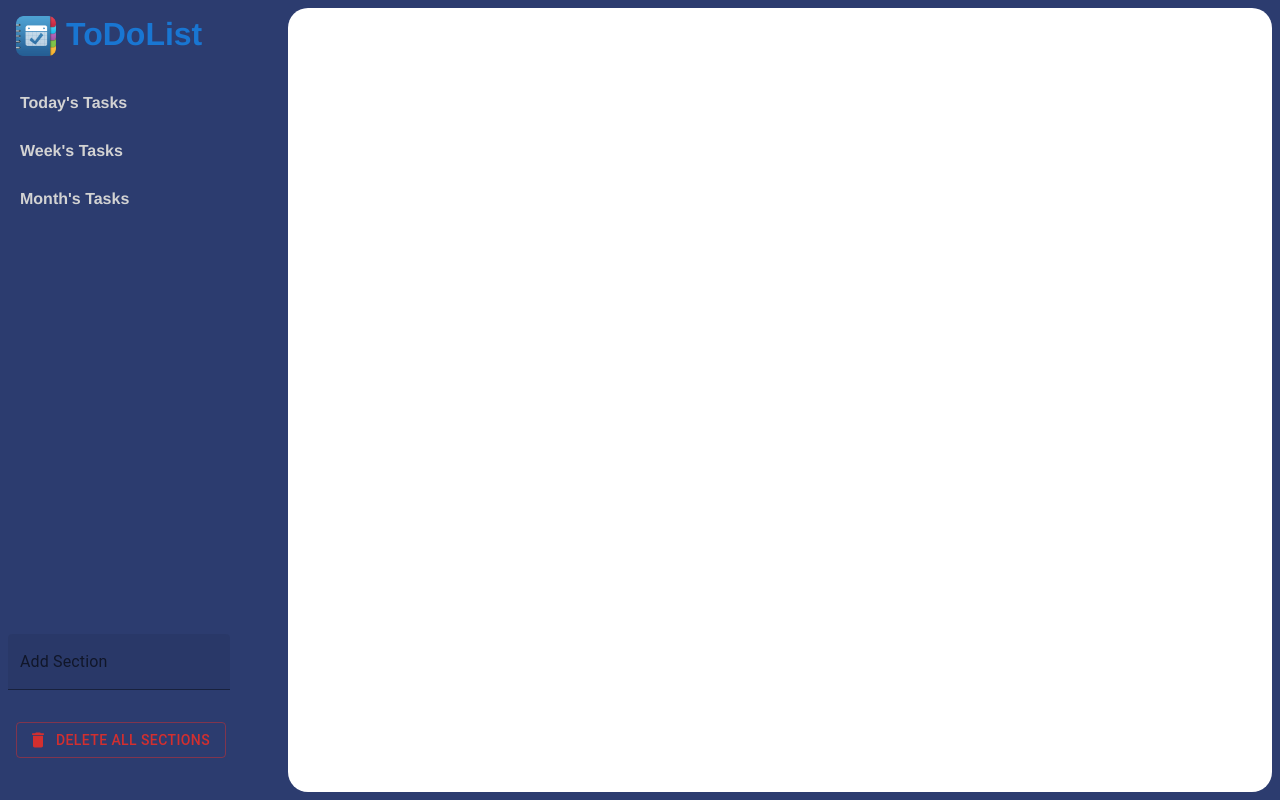
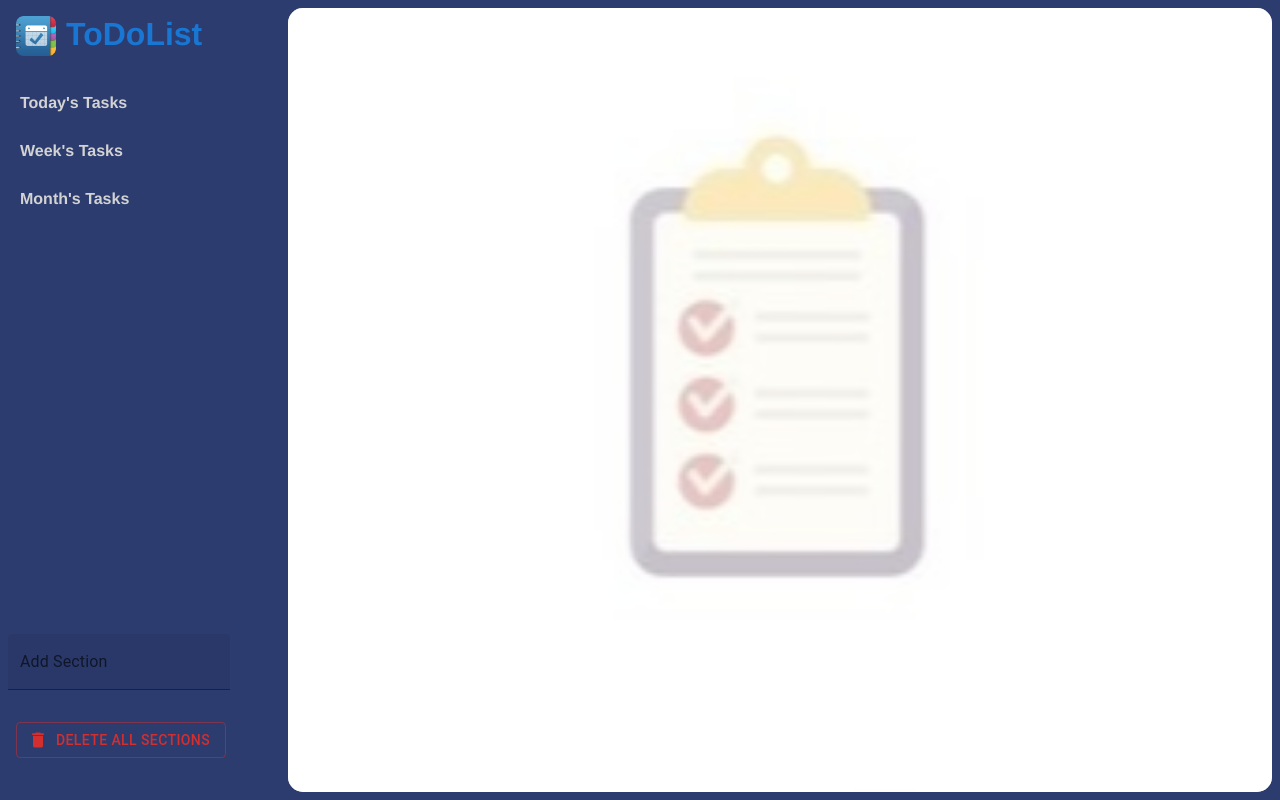
Before and after one commit to AbdelrahmanAshoar/notes, a React (Create React App) app: page / in a window 1280 px wide. Built offline with nearby package versions, Linux system fonts and the light colour scheme.

Commit message:
first commit

```diff
--- /dev/null
+++ b/src/Components/AlertProvider.js
@@ -0,0 +1,23 @@
+import { useContext, createContext, useState } from "react";
+import SuccessAlert from "./SuccessAlert";
+const AlertContext = createContext();
+export const useAlert = () => useContext(AlertContext);
+
+export const AlertProvider = ({ children }) => {
+  const [open, setOpen] = useState(false);
+
+
+  const handleClick = () => {
+    setOpen(true);
+    setTimeout(() => {
+      setOpen(false);
+    }, 2000);
+  };
+
+  return (
+    <AlertContext.Provider value={{handleClick}}>
+      {children}
+      <SuccessAlert open={open}/>
+    </AlertContext.Provider>
+  );
+};
--- a/src/Components/AppBody.css
+++ b/src/Components/AppBody.css
@@ -1,9 +1,9 @@
-h1{
+h1 {
   color: #1976d2;
   padding-bottom: 5px;
   align-self: center;
 }
-h2{
+h2 {
   color: #1976d2;
   width: 200px;
 }
@@ -13,13 +13,25 @@ h2{
   display: grid;
   grid-template-columns: auto 1fr;
   height: calc(100vh);
+
 }
 .header {
   padding: 16px;
   display: flex;
   gap: 10px;
 }
-
+.home{
+  background: url("../logo1.png") no-repeat 50% 20%  ;
+  background-size: 80%;
+  width: 100%;
+  height: 100%;
+  div{
+    width: 100%;
+    height: 100%;
+    border-radius: 15px;
+    background: rgba(255, 255, 255, .7);
+  }
+}
 .section {
   padding-inline: 20px;
 }
@@ -29,12 +41,11 @@ h2{
   justify-content: space-between;
   align-items: center;
 }
-.section-body{
+.section-body {
   height: 450px;
   margin-bottom: 38px;
   overflow-y: auto;
 }
-
 
 /* For WebKit browsers */
 .section-body::-webkit-scrollbar {
@@ -43,23 +54,26 @@ h2{
 /* Track */
 .section-body::-webkit-scrollbar-track {
   background: #d1d1d1;
-  /* border-radius: 10px; */
 }
 /* Handle */
 .section-body::-webkit-scrollbar-thumb {
   background: rgb(8, 3, 99);
   background: linear-gradient(
-    180deg,rgb(188, 121, 255) 6%,rgb(251, 0, 238) 100%
+    180deg,
+    rgb(188, 121, 255) 6%,
+    rgb(251, 0, 238) 100%
   );
-  /* border-radius: 10px; */
 }
 /* Handle on hover */
 .section-body::-webkit-scrollbar-thumb:hover {
   background: rgb(2, 0, 36);
   background: linear-gradient(
-    180deg,rgb(162, 104, 219) 6%,rgb(194, 0, 185) 100%
-  );}
+    180deg,
+    rgb(162, 104, 219) 6%,
+    rgb(194, 0, 185) 100%
+  );
+}
 
- .MuiToggleButtonGroup-groupedHorizontal {
-  color:rgb(155, 155, 155);
+.MuiToggleButtonGroup-groupedHorizontal {
+  color: rgb(155, 155, 155);
 }
--- a/src/Components/AppBody.js
+++ b/src/Components/AppBody.js
@@ -4,13 +4,14 @@ import { Routes, Route, Link } from "react-router-dom";
 import "./AppBody.css";
 import task from "../tasks.png";
 
+import { AlertProvider } from "./AlertProvider";
 import { Home, SideMenu, Section } from "./resources";
 
-import { Box} from "./UIComponent";
+import { Box } from "./UIComponent";
 
 export default function AppBody() {
-
   return (
+    <AlertProvider>
       <Box>
         <Box className="app-body">
           <Box>
@@ -25,7 +26,7 @@ export default function AppBody() {
             <SideMenu />
           </Box>
 
-        <Box sx={{ borderRadius: "20px",m:1, bgcolor: "white" }}>
+          <Box sx={{ borderRadius: "15px", m: 1, bgcolor: "white" }}>
             <Routes>
               <Route path="/" element={<Home />} />
               <Route path="/:sectionId" element={<Section />} />
@@ -34,5 +35,6 @@ export default function AppBody() {
           </Box>
         </Box>
       </Box>
+    </AlertProvider>
   );
 }
--- a/src/Components/Home.js
+++ b/src/Components/Home.js
@@ -3,5 +3,5 @@ import "./AppBody.css";
 import { Box } from "./UIComponent";
 
 export default function Home() {
-  return <Box></Box>;
+  return <div className="home"><div></div></div>;
 }
--- /dev/null
+++ b/src/Components/SuccessAlert.js
@@ -0,0 +1,17 @@
+import * as React from "react";
+
+import Snackbar from "@mui/material/Snackbar";
+import Alert from "@mui/material/Alert";
+
+
+export default function SuccessAlert({open}) {
+  return (
+    <div>
+      <Snackbar open={open} autoHideDuration={6000}>
+        <Alert severity="success" variant="filled" sx={{ width: "100%" }}>
+          GREATE, you've done your task ✨
+        </Alert>
+      </Snackbar>
+    </div>
+  );
+}
--- a/src/Components/Task.js
+++ b/src/Components/Task.js
@@ -1,6 +1,7 @@
 import React from "react";
 
 import { useTask } from "./TasksContext";
+import { useAlert } from "./AlertProvider";
 import EditTaskPopup, { BootstrapDialog } from "./EditTaskPopup";
 import {
   Box,
@@ -21,6 +22,7 @@ import {
 export default function Task({ task, sectionColor }) {
   const [open, setOpen] = React.useState(false);
   const { deleteTask, toggelDone } = useTask();
+  const { handleClick } = useAlert();
 
   return (
     <Box sx={{ m: 2, px: "auto", maxWidth: 800 }}>
@@ -56,12 +58,15 @@ export default function Task({ task, sectionColor }) {
               color="success"
               sx={{
                 border: "1px solid",
-                bgcolor: task.done ? "green" : "",
-                "&:hover": { bgcolor: task.done ? "green" : "" },
+                bgcolor: task.done ? "#3a3" : "",
+                "&:hover": { bgcolor: task.done ? "#3a3" : "" },
               }}
               aria-label="done"
               size="small"
-              onClick={() => toggelDone(task.id)}
+              onClick={() => {
+                 toggelDone(task.id);
+                if (!task.done) handleClick();
+              }}
             >
               <DoneIcon />
             </IconButton>
--- a/src/Components/TasksContext.js
+++ b/src/Components/TasksContext.js
@@ -2,7 +2,6 @@ import { createContext, useContext, useEffect, useState } from "react";
 import { v4 as uuId } from "uuid";
 
 const TasksContext = createContext();
-
 export const useTask = () => useContext(TasksContext);
 
 const loadFormLoacalStorage = () => {
```
Also changed, not shown: src/Components/Section.js (line endings or trailing spaces), src/logo.png (added), src/logo1.png (added). Lines whose indentation alone changed are shown as unchanged.
